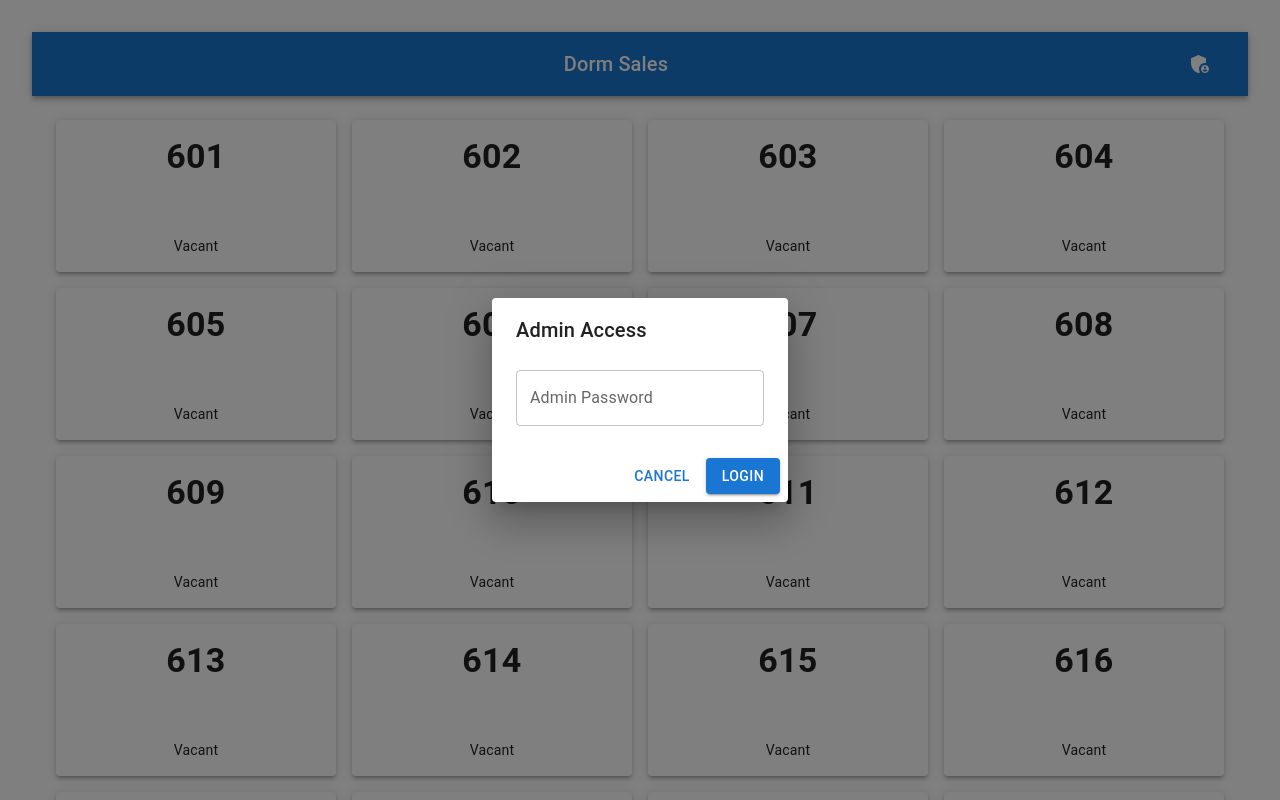
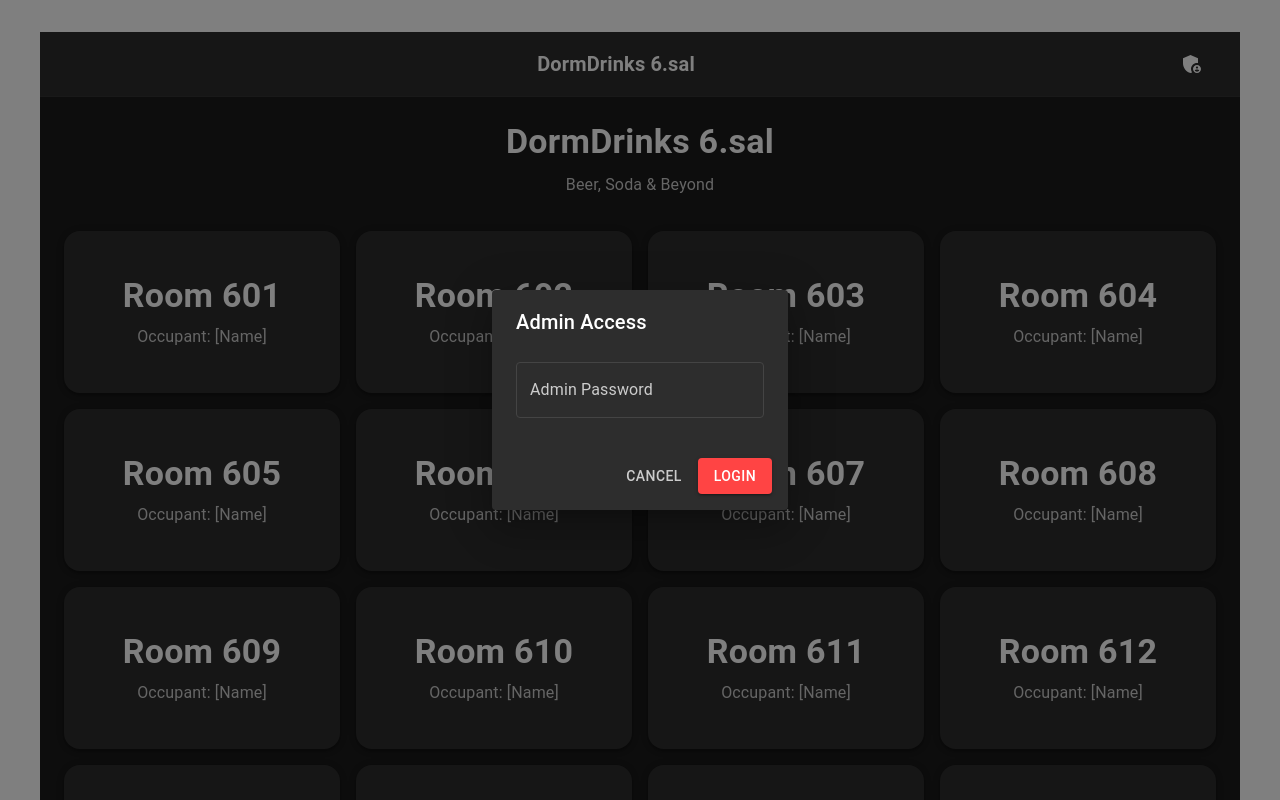
Before and after one commit to evodeM/Beerbox6sal-clean, a React (Vite) app in the folder dorm-sales-app/: page / in a window 1280 px wide. Both pictures are taken after a click on the button 1200 px from the left and 64 px from the top of the page. Shown: the top 800 px of the page. Built offline with nearby package versions, Linux system fonts and the light colour scheme; no server answers; the database is empty.

Commit message:
Update grid view with dark theme and performance improvements

```diff
--- a/dorm-sales-app/src/components/tablet/RoomGrid.jsx
+++ b/dorm-sales-app/src/components/tablet/RoomGrid.jsx
@@ -1,59 +1,81 @@
-import React from 'react';
-import { Grid, Paper, Typography, Box } from '@mui/material';
+import React, { useMemo } from 'react';
+import { Grid, Paper, Typography, Box, Container } from '@mui/material';
 import { useNavigate } from 'react-router-dom';
 import { useFirestore } from '../../hooks/useFirestore';
 
 const RoomGrid = () => {
   const navigate = useNavigate();
-  const { data: rooms, loading, error } = useFirestore('rooms');
+  const { data: rooms, loading } = useFirestore('rooms');
 
-  // Create array of room numbers from 601 to 628
-  const roomNumbers = Array.from({ length: 28 }, (_, i) => (601 + i).toString());
+  // Memoize room data to prevent unnecessary re-renders
+  const roomsMap = useMemo(() => {
+    if (!rooms) return {};
+    return rooms.reduce((acc, room) => {
+      acc[room.id] = room;
+      return acc;
+    }, {});
+  }, [rooms]);
 
   const handleRoomClick = (roomId) => {
     navigate(`/room/${roomId}`);
   };
 
   const RoomTile = ({ roomId }) => {
-    const room = rooms?.find(r => r.id === roomId) || { occupantName: '', balance: 0 };
+    const room = roomsMap[roomId] || { occupantName: '', balance: 0 };
 
     return (
       <Paper
         elevation={3}
         sx={{
           p: 2,
-          height: '120px',
+          height: '130px',
           cursor: 'pointer',
           display: 'flex',
           flexDirection: 'column',
-          justifyContent: 'space-between',
-          backgroundColor: room.balance > 0 ? '#fff3e0' : '#fff', // Light orange background if balance > 0
+          justifyContent: 'center',
+          backgroundColor: '#2D2D2D',
+          color: 'white',
+          borderRadius: '16px',
+          transition: 'transform 0.2s ease-in-out, background-color 0.2s ease-in-out',
           '&:hover': {
-            backgroundColor: '#e3f2fd',
+            transform: 'scale(1.02)',
+            backgroundColor: '#3D3D3D',
           },
         }}
         onClick={() => handleRoomClick(roomId)}
       >
-        <Typography variant="h4" component="div" align="center" sx={{ fontWeight: 'bold' }}>
-          {roomId}
+        <Typography
+          variant="h4"
+          component="div"
+          align="center"
+          sx={{
+            fontWeight: 'bold',
+            mb: 1,
+          }}
+        >
+          Room {roomId}
         </Typography>
         <Typography
-          variant="body2"
+          variant="body1"
           align="center"
           sx={{
+            color: '#CCCCCC',
             overflow: 'hidden',
             textOverflow: 'ellipsis',
-            whiteSpace: 'nowrap'
+            whiteSpace: 'nowrap',
           }}
         >
-          {room.occupantName || 'Vacant'}
+          Occupant: {room.occupantName || '[Name]'}
         </Typography>
         {room.balance > 0 && (
           <Typography
-            variant="body2"
+            variant="body1"
             align="center"
-            color="error"
-            sx={{ fontWeight: 'bold' }}
+            sx={{
+              color: '#FF4444',
+              mt: 1,
+              fontWeight: 'bold'
+            }}
           >
             {room.balance.toFixed(2)} kr
           </Typography>
@@ -62,31 +84,61 @@ const RoomGrid = () => {
     );
   };
 
+  // Generate room numbers only once
+  const roomNumbers = useMemo(() =>
+    Array.from({ length: 28 }, (_, i) => (601 + i).toString()),
+    []
+  );
+
   if (loading) {
     return (
-      <Box sx={{ p: 3, textAlign: 'center' }}>
-        <Typography>Loading rooms...</Typography>
-      </Box>
-    );
-  }
-
-  if (error) {
-    return (
-      <Box sx={{ p: 3, textAlign: 'center' }}>
-        <Typography color="error">Error: {error}</Typography>
-      </Box>
+      <Container maxWidth="lg" sx={{ mt: 4 }}>
+        <Typography variant="h6" align="center" color="textSecondary">
+          Loading rooms...
+        </Typography>
+      </Container>
     );
   }
 
   return (
-    <Box sx={{ p: 3, maxWidth: '1200px', margin: '0 auto' }}>
+    <Box sx={{
+      bgcolor: '#1A1A1A',
+      minHeight: '100vh',
+      pt: 3,
+      pb: 10
+    }}>
+      <Typography
+        variant="h4"
+        component="h1"
+        align="center"
+        sx={{
+          color: 'white',
+          mb: 4,
+          fontWeight: 'bold'
+        }}
+      >
+        DormDrinks 6.sal
+        <Typography
+          variant="subtitle1"
+          component="div"
+          sx={{
+            color: '#CCCCCC',
+            mt: 1
+          }}
+        >
+          Beer, Soda & Beyond
+        </Typography>
+      </Typography>
+
+      <Container maxWidth="lg">
         <Grid container spacing={2}>
           {roomNumbers.map((roomId) => (
-          <Grid item xs={6} sm={4} md={3} key={roomId}>
+            <Grid item xs={12} sm={6} md={3} key={roomId}>
               <RoomTile roomId={roomId} />
             </Grid>
           ))}
         </Grid>
+      </Container>
     </Box>
   );
 };
--- a/dorm-sales-app/src/components/tablet/TabletLayout.jsx
+++ b/dorm-sales-app/src/components/tablet/TabletLayout.jsx
@@ -40,21 +40,43 @@ const TabletLayout = ({ children }) => {
   };
 
   return (
-    <Box sx={{ display: 'flex', flexDirection: 'column', minHeight: '100vh' }}>
-      <AppBar position="static" sx={{ backgroundColor: '#1976d2' }}>
+    <Box sx={{
+      display: 'flex',
+      flexDirection: 'column',
+      minHeight: '100vh',
+      bgcolor: '#1A1A1A'
+    }}>
+      <AppBar
+        position="static"
+        sx={{
+          bgcolor: '#2D2D2D',
+          boxShadow: 'none',
+          borderBottom: '1px solid #333333'
+        }}
+      >
         <Toolbar>
           <Typography
             variant="h6"
             component="div"
-            sx={{ flexGrow: 1, cursor: 'pointer' }}
+            sx={{
+              flexGrow: 1,
+              cursor: 'pointer',
+              color: 'white',
+              fontWeight: 'bold'
+            }}
             onClick={() => navigate('/')}
           >
-            Dorm Sales
+            DormDrinks 6.sal
           </Typography>
           <IconButton
-            color="inherit"
             onClick={() => setAdminDialogOpen(true)}
             size="large"
+            sx={{
+              color: 'white',
+              '&:hover': {
+                color: '#FF4444'
+              }
+            }}
           >
             <AdminPanelSettingsIcon />
           </IconButton>
@@ -66,7 +88,16 @@ const TabletLayout = ({ children }) => {
       </Box>
 
       {/* Admin Login Dialog */}
-      <Dialog open={adminDialogOpen} onClose={() => setAdminDialogOpen(false)}>
+      <Dialog
+        open={adminDialogOpen}
+        onClose={() => setAdminDialogOpen(false)}
+        PaperProps={{
+          sx: {
+            bgcolor: '#2D2D2D',
+            color: 'white'
+          }
+        }}
+      >
         <DialogTitle>Admin Access</DialogTitle>
         <DialogContent>
           <TextField
@@ -85,11 +116,50 @@ const TabletLayout = ({ children }) => {
                 handleAdminAccess();
               }
             }}
+            sx={{
+              '& .MuiOutlinedInput-root': {
+                color: 'white',
+                '& fieldset': {
+                  borderColor: '#444444',
+                },
+                '&:hover fieldset': {
+                  borderColor: '#666666',
+                },
+                '&.Mui-focused fieldset': {
+                  borderColor: '#FF4444',
+                },
+              },
+              '& .MuiInputLabel-root': {
+                color: '#CCCCCC',
+                '&.Mui-focused': {
+                  color: '#FF4444',
+                },
+              },
+            }}
           />
         </DialogContent>
-        <DialogActions>
-          <Button onClick={() => setAdminDialogOpen(false)}>Cancel</Button>
-          <Button onClick={handleAdminAccess} variant="contained">
+        <DialogActions sx={{ p: 2 }}>
+          <Button
+            onClick={() => setAdminDialogOpen(false)}
+            sx={{
+              color: '#CCCCCC',
+              '&:hover': {
+                color: 'white'
+              }
+            }}
+          >
+            Cancel
+          </Button>
+          <Button
+            onClick={handleAdminAccess}
+            variant="contained"
+            sx={{
+              bgcolor: '#FF4444',
+              '&:hover': {
+                bgcolor: '#FF6666'
+              }
+            }}
+          >
             Login
           </Button>
         </DialogActions>
```
Also changed, not shown: 2 other files (tests, documents, lock files or other folders). Lines whose indentation alone changed are shown as unchanged.
